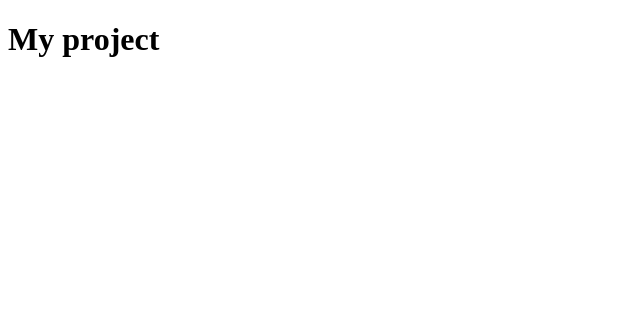
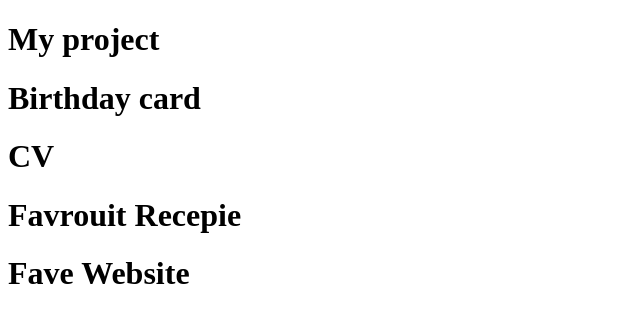
Before and after one commit to limburiya572-lab/myproject, a plain HTML site: page index.html in a window 1280 px wide. Shown: the whole page, without its empty margins (0-640 px from the left). Drawn offline with Linux system fonts and the light colour scheme.

Commit message:
update content

```diff
--- a/index.html
+++ b/index.html
@@ -7,4 +7,9 @@
 </head>
 <body>
     <h1>My project</h1>
+    <h1>Birthday card</h1>
+    <h1>CV</h1>
+    <h1>Favrouit Recepie</h1>
+    <h1>Fave Website</h1>
 </body>
+</html>
```
